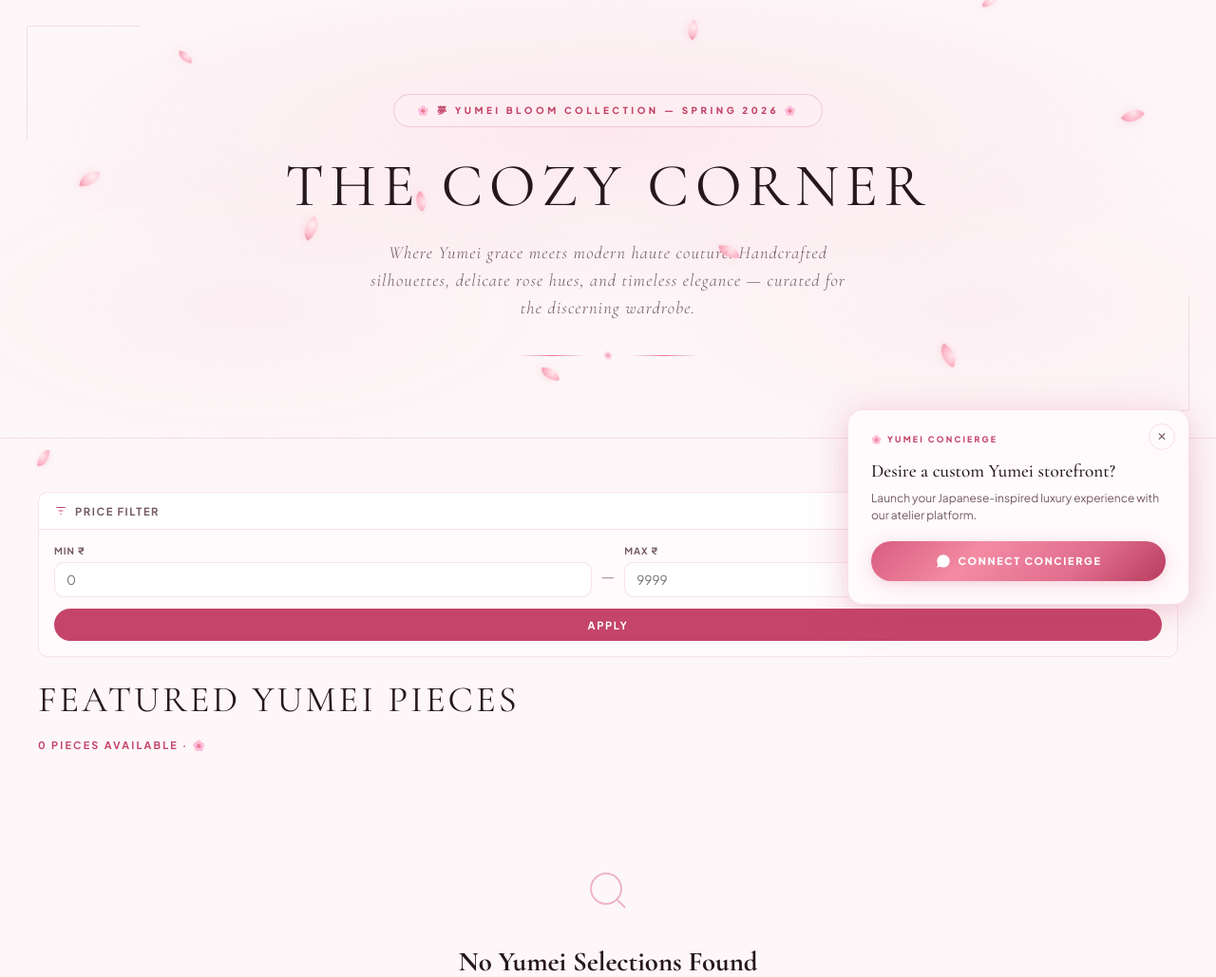
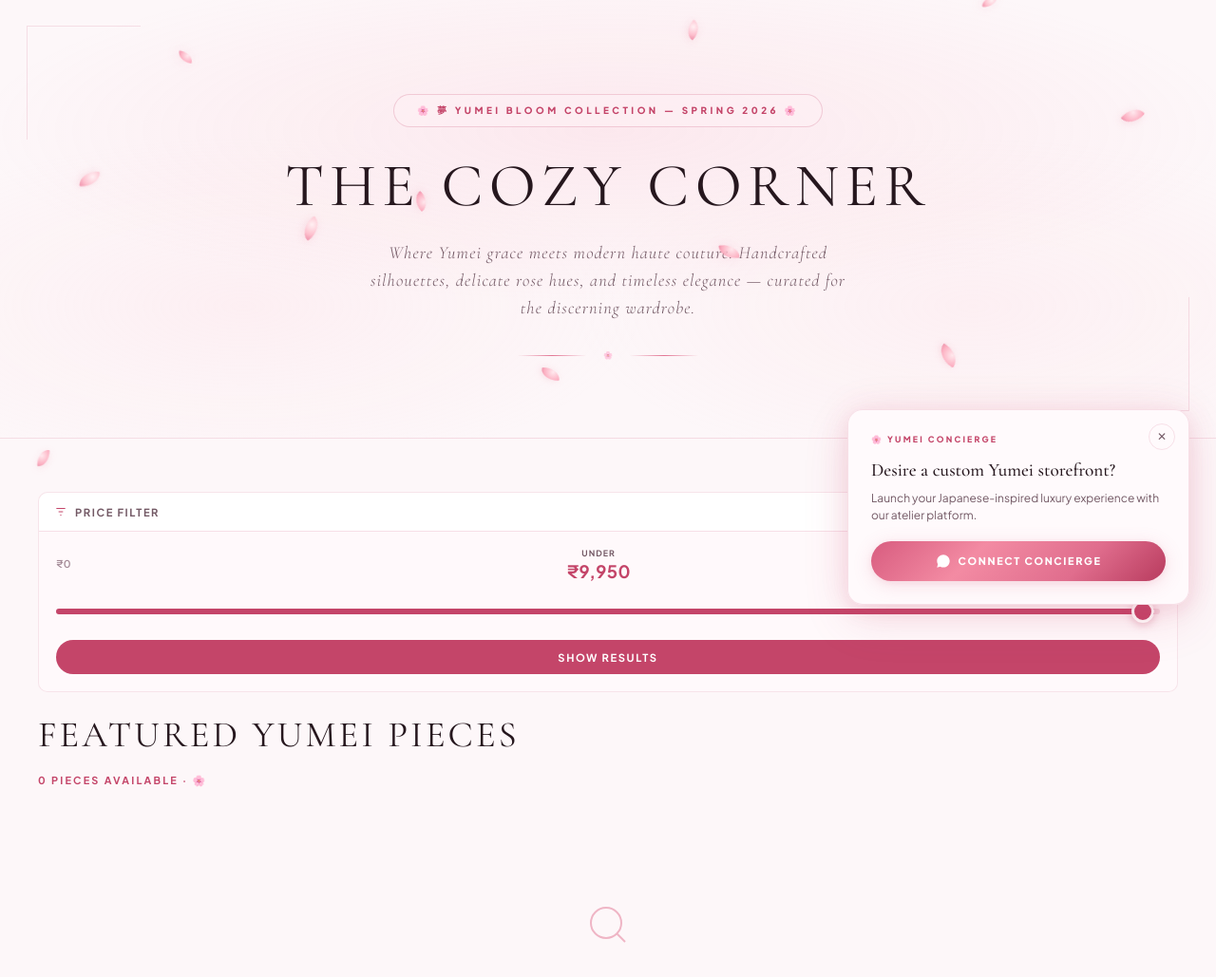
Before and after one commit to AKSHAY9960996/CHERRY-BLOSSOM, a Flask app: page / in a window 1280 px wide, after a click that opens the changed part. Shown: the part 135-1164 px from the top of the page at 95% size. Run offline with Flask 3, Linux system fonts and the light colour scheme; data comes from the database, SQL or seed files in the repository; data that the repository does not hold is empty.

Commit message:
feat: replace price inputs with drag range slider
- Price filter is now a single slider: drag right = higher max price
- Left side = min (free), right side = max price; shows items UNDER selected price
- Live price display updates as you drag with rose-gold typography
- Rose-gold gradient fill tracks thumb position (WebKit + Firefox)
- Custom styled thumb with grab cursor and scale animation on drag
- Badge on toggle shows 'Under ₹X' when filter active
- Panel auto-opens when filter applied; CLEAR button removes filter
- Removed old number input styles, kept backend min_price support for future

```diff
--- a/static/css/style.css
+++ b/static/css/style.css
@@ -2878,7 +2878,7 @@ input, textarea, select {
 }
 
 /* =========================================================
-   PRICE FILTER COMPONENT
+   PRICE FILTER — SLIDER
    ========================================================= */
 .price-filter-wrap {
   margin-bottom: 14px;
@@ -2888,13 +2888,13 @@ input, textarea, select {
   background: var(--clr-surface);
 }
 
-/* Toggle button row */
+/* Toggle button */
 .price-filter-toggle {
   display: flex;
   align-items: center;
   gap: 8px;
   width: 100%;
-  padding: 10px 16px;
+  padding: 11px 16px;
   background: none;
   border: none;
   cursor: pointer;
@@ -2906,16 +2906,11 @@ input, textarea, select {
   text-transform: uppercase;
   transition: background var(--t), color var(--t);
 }
-
 .price-filter-toggle:hover {
   background: rgba(196, 69, 105, 0.04);
   color: var(--clr-gold);
 }
-
-.price-filter-toggle svg {
-  flex-shrink: 0;
-  color: var(--clr-gold);
-}
+.price-filter-toggle svg { flex-shrink: 0; color: var(--clr-gold); }
 
 .price-filter-badge {
   display: inline-flex;
@@ -2936,77 +2931,121 @@ input, textarea, select {
   color: var(--clr-gold);
   transition: transform 0.25s ease;
 }
-
-.price-filter-arrow.open {
-  transform: rotate(180deg);
-}
-
-/* Expandable panel */
+.price-filter-arrow.open { transform: rotate(180deg); }
+
+/* Panel */
 .price-filter-panel {
-  padding: 14px 16px 16px;
+  padding: 16px 18px 18px;
   border-top: 1px solid var(--clr-border);
-  background: rgba(254, 242, 245, 0.4);
+  background: rgba(254, 242, 245, 0.45);
   animation: slideDown 0.2s ease;
 }
-
 @keyframes slideDown {
   from { opacity: 0; transform: translateY(-6px); }
   to   { opacity: 1; transform: translateY(0); }
 }
 
-/* Min / Max input row */
-.price-inputs-row {
-  display: flex;
-  align-items: flex-end;
-  gap: 10px;
-}
-
-.price-input-group {
-  flex: 1;
+/* Label row: ₹0  ···  UNDER ₹X  ···  ₹MAX */
+.slider-label-row {
+  display: flex;
+  align-items: center;
+  justify-content: space-between;
+  margin-bottom: 10px;
+  gap: 8px;
+}
+.slider-label-left,
+.slider-label-right {
+  font-size: 0.68rem;
+  font-weight: 600;
+  color: var(--clr-text-light);
+  letter-spacing: 0.04em;
+  flex-shrink: 0;
+}
+
+/* Centre bubble */
+.slider-current-display {
   display: flex;
   flex-direction: column;
-  gap: 4px;
-}
-
-.price-input-group label {
-  font-size: 0.62rem;
+  align-items: center;
+  gap: 1px;
+}
+.slider-under-text {
+  font-size: 0.55rem;
   font-weight: 700;
-  letter-spacing: 0.1em;
+  letter-spacing: 0.12em;
+  text-transform: uppercase;
   color: var(--clr-text-muted);
-  text-transform: uppercase;
-}
-
-.price-input-group input[type="number"] {
+}
+.slider-current-value {
+  font-family: var(--ff-display);
+  font-size: 1.15rem;
+  font-weight: 700;
+  color: var(--clr-gold);
+  letter-spacing: 0.02em;
+  line-height: 1.1;
+}
+
+/* Track wrapper */
+.slider-track-wrap {
+  position: relative;
+  padding: 6px 0;
+}
+
+/* The range input — fully custom */
+.price-slider {
+  -webkit-appearance: none;
+  appearance: none;
   width: 100%;
-  padding: 9px 12px;
-  border: 1.5px solid var(--clr-border);
-  border-radius: var(--r-md);
-  background: var(--clr-surface);
-  font-size: 0.85rem;
-  color: var(--clr-text);
-  font-family: inherit;
+  height: 6px;
+  border-radius: 999px;
   outline: none;
-  transition: border-color var(--t), box-shadow var(--t);
-  /* hide browser spinner */
-  -moz-appearance: textfield;
-}
-
-.price-input-group input[type="number"]::-webkit-outer-spin-button,
-.price-input-group input[type="number"]::-webkit-inner-spin-button {
+  cursor: pointer;
+  /* background painted by JS gradient */
+  background: var(--clr-border);
+  transition: height 0.15s ease;
+}
+.price-slider:hover { height: 7px; }
+
+/* Thumb — WebKit */
+.price-slider::-webkit-slider-thumb {
   -webkit-appearance: none;
-  margin: 0;
-}
-
-.price-input-group input[type="number"]:focus {
-  border-color: var(--clr-gold);
-  box-shadow: 0 0 0 3px rgba(196, 69, 105, 0.08);
-}
-
-.price-range-sep {
-  font-size: 1rem;
-  color: var(--clr-text-light);
-  padding-bottom: 9px;
-  flex-shrink: 0;
+  appearance: none;
+  width: 24px;
+  height: 24px;
+  border-radius: 50%;
+  background: var(--clr-gold);
+  border: 3px solid #fff;
+  box-shadow: 0 2px 10px rgba(196, 69, 105, 0.35);
+  cursor: grab;
+  transition: transform 0.15s ease, box-shadow 0.15s ease;
+}
+.price-slider::-webkit-slider-thumb:active {
+  cursor: grabbing;
+  transform: scale(1.15);
+  box-shadow: 0 4px 18px rgba(196, 69, 105, 0.45);
+}
+
+/* Thumb — Firefox */
+.price-slider::-moz-range-thumb {
+  width: 22px;
+  height: 22px;
+  border-radius: 50%;
+  background: var(--clr-gold);
+  border: 3px solid #fff;
+  box-shadow: 0 2px 10px rgba(196, 69, 105, 0.35);
+  cursor: grab;
+  transition: transform 0.15s ease;
+}
+.price-slider::-moz-range-thumb:active {
+  cursor: grabbing;
+  transform: scale(1.15);
+}
+
+/* Firefox track fill */
+.price-slider::-moz-range-progress {
+  background: var(--clr-gold);
+  height: 6px;
+  border-radius: 999px;
 }
 
 /* Action buttons */
@@ -3014,12 +3053,12 @@ input, textarea, select {
   display: flex;
   align-items: center;
   gap: 10px;
-  margin-top: 12px;
+  margin-top: 14px;
 }
 
 .price-apply-btn {
   flex: 1;
-  padding: 10px 16px;
+  padding: 11px 16px;
   background: var(--clr-gold);
   color: #fff;
   border: none;
@@ -3031,17 +3070,15 @@ input, textarea, select {
   cursor: pointer;
   transition: background var(--t), transform var(--t), box-shadow var(--t);
 }
-
 .price-apply-btn:hover {
   background: var(--clr-gold-dk);
   transform: translateY(-1px);
-  box-shadow: 0 4px 16px rgba(196, 69, 105, 0.25);
-}
-
+  box-shadow: 0 4px 16px rgba(196, 69, 105, 0.28);
+}
 .price-apply-btn:active { transform: translateY(0); }
 
 .price-clear-btn {
-  padding: 9px 16px;
+  padding: 10px 16px;
   border: 1.5px solid var(--clr-border);
   border-radius: var(--r-full);
   font-family: var(--ff-display);
@@ -3052,22 +3089,21 @@ input, textarea, select {
   text-decoration: none;
   transition: border-color var(--t), color var(--t), background var(--t);
 }
-
 .price-clear-btn:hover {
   border-color: var(--clr-gold);
   color: var(--clr-gold);
   background: rgba(196, 69, 105, 0.04);
 }
 
-/* Active price range tag in section count */
+/* Active price tag in section count */
 .price-filter-active-tag {
   color: var(--clr-gold);
   font-weight: 600;
 }
 
-/* ── Mobile tweaks ─────────────────────────────────────── */
+/* ── Mobile ──────────────────────────────────────────────── */
 @media (max-width: 480px) {
-  .price-inputs-row { gap: 8px; }
-  .price-input-group input[type="number"] { font-size: 0.9rem; padding: 8px 10px; }
+  .slider-current-value { font-size: 1rem; }
   .price-apply-btn, .price-clear-btn { font-size: 0.68rem; }
-}
+  .price-slider::-webkit-slider-thumb { width: 26px; height: 26px; }
+}
--- a/templates/index.html
+++ b/templates/index.html
@@ -69,11 +69,8 @@
           <line x1="11" y1="18" x2="13" y2="18"></line>
         </svg>
         <span>PRICE FILTER</span>
-        {% if min_price or max_price %}
-          <span class="price-filter-badge">
-            {{ settings.get('currency_symbol','₹') }}{{ min_price if min_price else '0' }}
-            — {{ settings.get('currency_symbol','₹') }}{{ max_price if max_price else '∞' }}
-          </span>
+        {% if max_price %}
+          <span class="price-filter-badge">Under {{ settings.get('currency_symbol','₹') }}{{ max_price }}</span>
         {% endif %}
         <span class="price-filter-arrow" id="priceFilterArrow">▾</span>
       </button>
@@ -82,28 +79,35 @@
         <form method="GET" action="{{ url_for('index') }}" id="priceFilterForm">
           {% if search %}<input type="hidden" name="q" value="{{ search }}">{% endif %}
           {% if active_category %}<input type="hidden" name="category" value="{{ active_category }}">{% endif %}
+          <!-- hidden field updated by JS -->
+          <input type="hidden" name="max_price" id="maxPriceHidden"
+                 value="{{ max_price if max_price else '' }}" />
 
-          <div class="price-inputs-row">
-            <div class="price-input-group">
-              <label for="minPriceInput">MIN {{ settings.get('currency_symbol','₹') }}</label>
-              <input type="number" name="min_price" id="minPriceInput"
-                     min="0" step="1"
-                     placeholder="{{ price_range.min_p|int if price_range and price_range.min_p else '0' }}"
-                     value="{{ min_price }}" />
+          <!-- Slider label row -->
+          <div class="slider-label-row">
+            <span class="slider-label-left">{{ settings.get('currency_symbol','₹') }}0</span>
+            <div class="slider-current-display">
+              <span class="slider-under-text">Under</span>
+              <span class="slider-current-value" id="sliderCurrentValue">
+                {{ settings.get('currency_symbol','₹') }}<span id="sliderValueNum">{{ max_price if max_price else price_range.max_p|int if price_range and price_range.max_p else 9999 }}</span>
+              </span>
             </div>
-            <span class="price-range-sep">—</span>
-            <div class="price-input-group">
-              <label for="maxPriceInput">MAX {{ settings.get('currency_symbol','₹') }}</label>
-              <input type="number" name="max_price" id="maxPriceInput"
-                     min="0" step="1"
-                     placeholder="{{ price_range.max_p|int if price_range and price_range.max_p else '9999' }}"
-                     value="{{ max_price }}" />
-            </div>
+            <span class="slider-label-right">{{ settings.get('currency_symbol','₹') }}{{ price_range.max_p|int if price_range and price_range.max_p else 9999 }}</span>
+          </div>
+
+          <!-- The range slider -->
+          <div class="slider-track-wrap">
+            <div class="slider-fill" id="sliderFill"></div>
+            <input type="range" id="priceSlider" class="price-slider"
+                   min="0"
+                   max="{{ price_range.max_p|int if price_range and price_range.max_p else 9999 }}"
+                   step="50"
+                   value="{{ max_price if max_price else price_range.max_p|int if price_range and price_range.max_p else 9999 }}" />
           </div>
 
           <div class="price-filter-actions">
-            <button type="submit" class="price-apply-btn">APPLY</button>
-            {% if min_price or max_price %}
+            <button type="submit" class="price-apply-btn">SHOW RESULTS</button>
+            {% if max_price %}
             <a href="{{ url_for('index', q=search, category=active_category) }}"
                class="price-clear-btn">CLEAR</a>
             {% endif %}
@@ -126,8 +130,8 @@
         </h2>
         <div class="section-count">
           {{ products|length }} {{ 'piece' if products|length == 1 else 'pieces' }} available · 🌸
-          {% if min_price or max_price %}
-            · <span class="price-filter-active-tag">{{ settings.get('currency_symbol','₹') }}{{ min_price if min_price else '0' }} – {{ settings.get('currency_symbol','₹') }}{{ max_price if max_price else '∞' }}</span>
+          {% if max_price %}
+            · <span class="price-filter-active-tag">Under {{ settings.get('currency_symbol','₹') }}{{ max_price }}</span>
           {% endif %}
         </div>
       </div>
@@ -255,11 +259,11 @@
 
 {% block scripts %}
 <script>
-  // ── Price Filter Panel Toggle ──────────────────────────
   (function () {
-    const toggle  = document.getElementById('priceFilterToggle');
-    const panel   = document.getElementById('priceFilterPanel');
-    const arrow   = document.getElementById('priceFilterArrow');
+    // ── Panel toggle ───────────────────────────────────────
+    const toggle = document.getElementById('priceFilterToggle');
+    const panel  = document.getElementById('priceFilterPanel');
+    const arrow  = document.getElementById('priceFilterArrow');
 
     if (!toggle || !panel) return;
 
@@ -267,20 +271,39 @@
       panel.style.display = 'block';
       arrow.classList.add('open');
       toggle.setAttribute('aria-expanded', 'true');
+      updateFill(); // paint fill on open
     }
-
     function closePanel() {
       panel.style.display = 'none';
       arrow.classList.remove('open');
       toggle.setAttribute('aria-expanded', 'false');
     }
-
     toggle.addEventListener('click', function () {
       panel.style.display === 'none' ? openPanel() : closePanel();
     });
 
-    // Auto-open if a price filter is already applied
-    {% if min_price or max_price %}
+    // ── Slider logic ───────────────────────────────────────
+    const slider     = document.getElementById('priceSlider');
+    const hidden     = document.getElementById('maxPriceHidden');
+    const valueNum   = document.getElementById('sliderValueNum');
+
+    function updateFill() {
+      if (!slider) return;
+      const pct = ((slider.value - slider.min) / (slider.max - slider.min)) * 100;
+      // gradient: rose-gold fill on left, light track on right
+      slider.style.background =
+        `linear-gradient(to right, var(--clr-gold) 0%, var(--clr-gold) ${pct}%, var(--clr-border) ${pct}%, var(--clr-border) 100%)`;
+      if (valueNum) valueNum.textContent = Number(slider.value).toLocaleString('en-IN');
+      if (hidden)   hidden.value = slider.value;
+    }
+
+    if (slider) {
+      slider.addEventListener('input', updateFill);
+      updateFill(); // initial paint
+    }
+
+    // Auto-open if filter already applied
+    {% if max_price %}
     openPanel();
     {% endif %}
   })();
```
